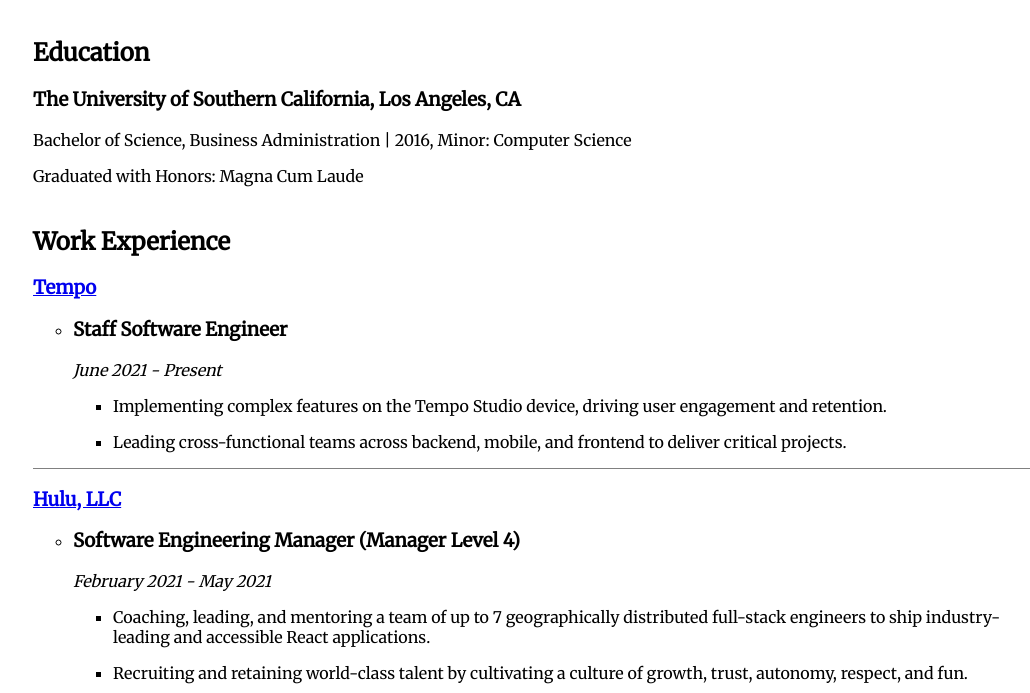
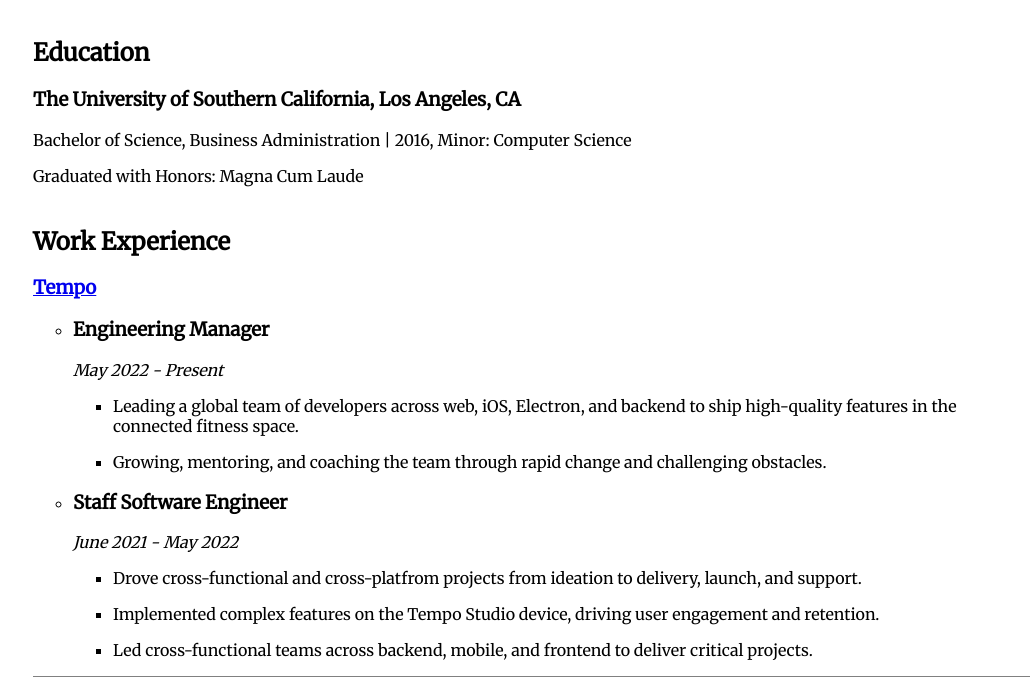
Before and after one commit to aradmargalit/portfolio, a Gatsby site: page /resume in a window 1280 px wide. Shown: the part 94-787 px from the top of the page, without its empty margins (107-1137 px from the left). Built offline with nearby package versions, Linux system fonts and the light colour scheme; Gatsby itself is replaced by a stand-in of ours.

Commit message:
Update companies

```diff
--- a/src/pages/index.tsx
+++ b/src/pages/index.tsx
@@ -20,8 +20,8 @@
           <h1>Arad Margalit</h1>
           <h3>Hi there, I&apos;m Arad!</h3>
           <p>
-            I&apos;m currently working as a Staff Software Engineer at <a href="https://tempo.fit/">Tempo</a>. In my
-            free time, I love running, biking, hiking, swimming, coding, and spending quality time with my cat, Phoebe.
+            I&apos;m currently working as an Engineering Manager at <a href="https://tempo.fit/">Tempo</a>. In my free
+            time, I love running, biking, hiking, swimming, coding, and spending quality time with my cat, Phoebe.
           </p>
         </div>
         <StaticImage
--- a/src/resumeConfig/companies.ts
+++ b/src/resumeConfig/companies.ts
@@ -46,9 +46,9 @@
       start: 'February 2021',
       end: 'May 2021',
       bullets: [
-        'Coaching, leading, and mentoring a team of up to 7 geographically distributed full-stack engineers to ship industry-leading and accessible React applications.',
-        'Recruiting and retaining world-class talent by cultivating a culture of growth, trust, autonomy, respect, and fun.',
-        'Providing technical leadership and guidance on a number of technologies, including AWS, React, GraphQL, NodeJS, Typescript, Terraform, Vault, Kubernetes, Spinnaker, and others.',
+        'Coached, led, and mentored a team of up to 7 geographically distributed full-stack engineers to ship industry-leading and accessible React applications.',
+        'Recruited and retained world-class talent by cultivating a culture of growth, trust, autonomy, respect, and fun.',
+        'Provided technical leadership and guidance on a number of technologies, including AWS, React, GraphQL, NodeJS, Typescript, Terraform, Vault, Kubernetes, Spinnaker, and others.',
       ],
     },
     {
@@ -79,12 +79,22 @@
   link: 'https://tempo.fit/',
   roles: [
     {
+      title: 'Engineering Manager',
+      start: 'May 2022',
+      end: 'Present',
+      bullets: [
+        'Leading a global team of developers across web, iOS, Electron, and backend to ship high-quality features in the connected fitness space.',
+        'Growing, mentoring, and coaching the team through rapid change and challenging obstacles.',
+      ],
+    },
+    {
       title: 'Staff Software Engineer',
       start: 'June 2021',
-      end: 'Present',
+      end: 'May 2022',
       bullets: [
-        'Implementing complex features on the Tempo Studio device, driving user engagement and retention.',
-        'Leading cross-functional teams across backend, mobile, and frontend to deliver critical projects.',
+        'Drove cross-functional and cross-platfrom projects from ideation to delivery, launch, and support.',
+        'Implemented complex features on the Tempo Studio device, driving user engagement and retention.',
+        'Led cross-functional teams across backend, mobile, and frontend to deliver critical projects.',
       ],
     },
   ],
```
